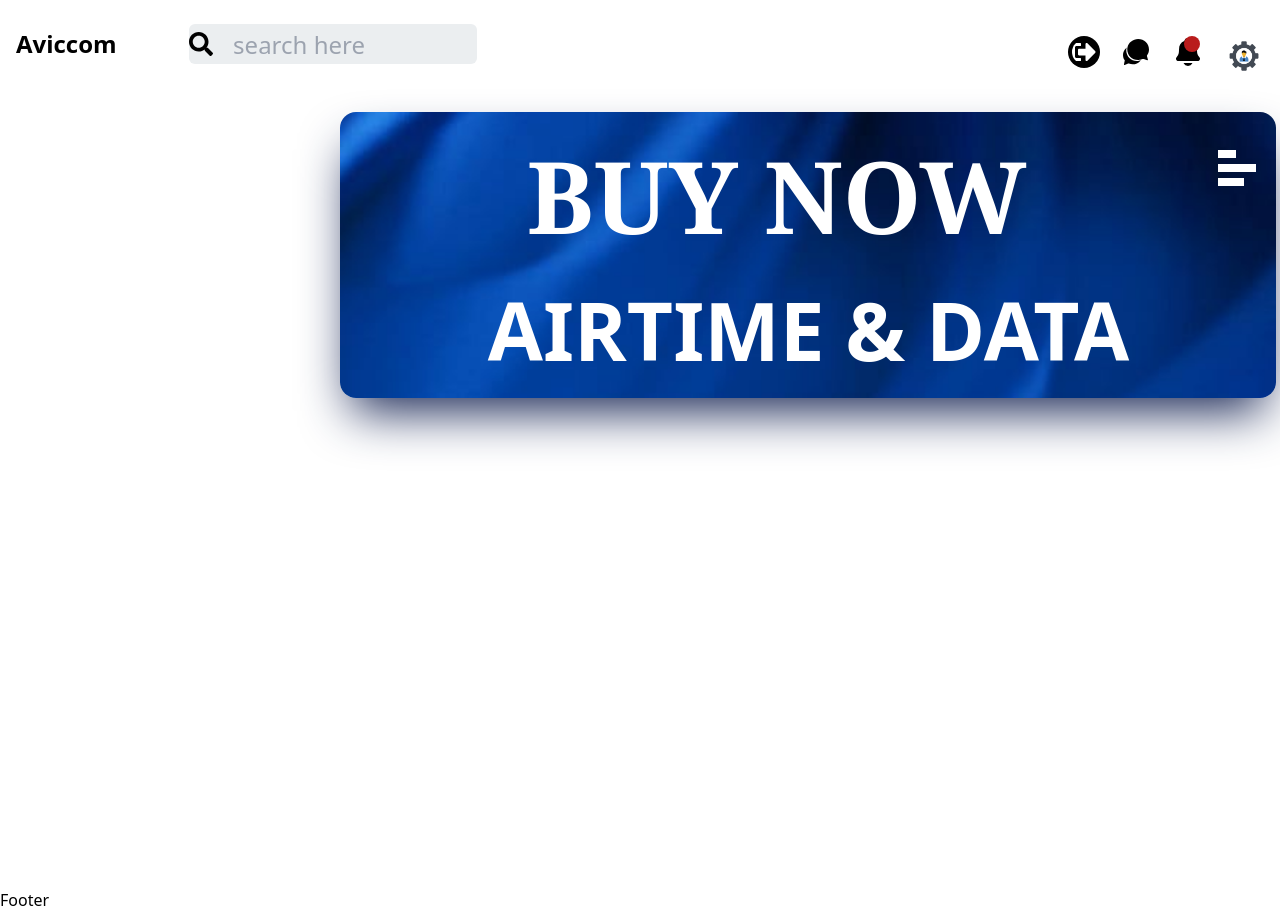
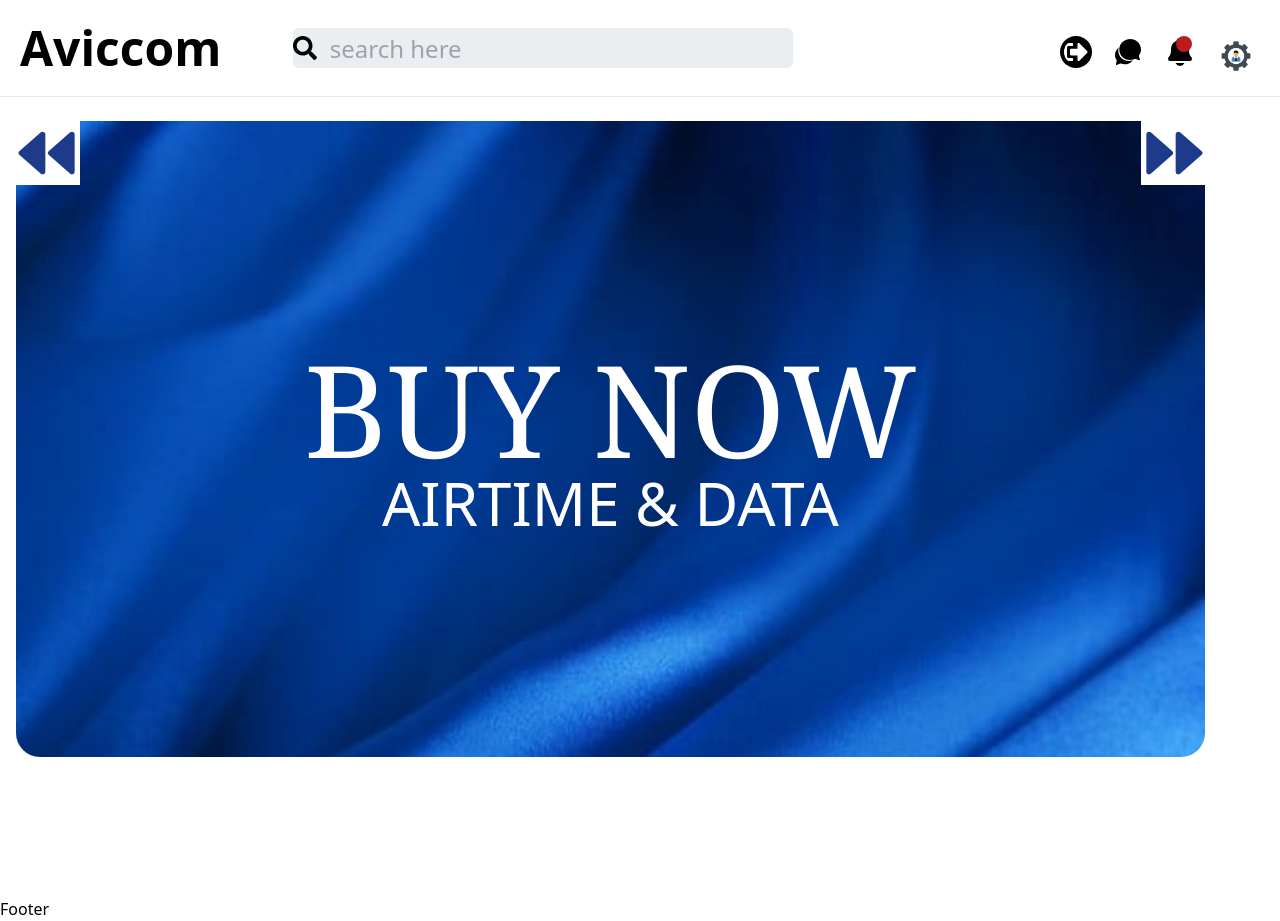
Before and after one commit to aviciinvestment/airtime-project, a React (Vite) app in the folder frontend/: page / in a window 1280 px wide. Built offline with nearby package versions, Linux system fonts and the light colour scheme.

Commit message:
new development

```diff
--- a/frontend/src/App.jsx
+++ b/frontend/src/App.jsx
@@ -8,7 +8,7 @@ function App() {
 
   return (
     <>
-    <Navbar/>
+    <Navbar/><hr/>
     <main className='min-h-screen max-w-screen-2xl mx-auto px-4 py-6'>
       <Outlet/>
     </main>
--- a/frontend/src/components/Navbar.jsx
+++ b/frontend/src/components/Navbar.jsx
@@ -13,22 +13,20 @@ const currentUser = true;
 const notification = true;
 
 return (
-    <header className='max-w-screen-2xl mx-auto px-4 py-6'>
-        <nav className='flex justify-between items-center '>
-            {/* left side */}
-            <div className='flex items-center md:gap-16 gap-4'>
-                <span className='text-2xl font-bold' >Aviccom</span>
-            {/* search input */}
+    <header className='w-full py-6 px-5'>
+        <nav className='flex justify-between'>
+            <div className='flex items-center lg:gap-16 gap-2 '>
+                <span className='text-5xl font-bold' >Aviccom</span>
                 <div className='relative sm:w-72 w-40 space-x-2'>
                     <FaSearch className='absolute inline-block left-2 inset-y-2 size-6'/>
                     <input type='text' placeholder='  search here'
-                    className='bg-[#ebeef0] py-1 md:px-8 px-6 rounded-md
-                    focus:outline-none size-10 text-2xl w-full'
+                    className='bg-[#ebeef0]  px-6 rounded-md
+                    focus:outline-dotted size-10 text-2xl lg:w-[500px] w-full'
                     />
                 </div>
             </div>
-            {/* right side */}
-            <div className='relative flex space-x-5 top-3'>
+
+            <div className='flex space-x-5 top-9 right-6 fixed'>
                 <Link to = "/">
                     <FaSignOutAlt className='size-8 text-white bg-black  p-1 rounded-2xl'/>
                 </Link>
--- a/frontend/src/pages/home/Banner.jsx
+++ b/frontend/src/pages/home/Banner.jsx
@@ -1,22 +1,29 @@
 import React from 'react'
 import { RiBarChartHorizontalFill } from "react-icons/ri";
 import { Link } from 'react-router-dom';
+import { TbPlayerTrackNextFilled } from "react-icons/tb";
+import { TbPlayerTrackPrevFilled } from "react-icons/tb";
 
+var list = ['hero-pattern','more-pattern']
+function change(){
+  for(var i = 0;i < list.length;i++)
+  return list[i];
 
+}
 
 const Banner = () => {
   return (
 
-        <div className=' text-white cursor-pointer bg-footer-texture bg-cover rounded-2xl
-          right-0 w-3/4 h-1/2 shadow-blue-950 shadow-2xl ml-[26%]'>
-            <Link className='float-right '><RiBarChartHorizontalFill className='size-12 mt-8 mr-4'/></Link>
-            <div className='font-bold text-center py-20 lg:py-2
-           items-center'>
-                <h1 className=' font-serif text-[50px] sm:text-[40px] md:text-[80px] lg:text-[100px] '>BUY NOW</h1>
-                <p className='text-[30px] sm:text-[50px] md:text-[50px] lg:text-[80px] '>AIRTIME & DATA</p>
+
+            <div id='FULLCLASS' className='cursor-pointer bg-footer-texture  bg-cover w-fit flex text-white rounded-3xl'>
+              <TbPlayerTrackPrevFilled className='text-blue-900 bg-white size-16'/>
+              <div className=' text-center p-32 lg:p-56'>
+                <h1 className=' font-serif text-9xl'>BUY NOW</h1>
+                <p className='text-6xl'>AIRTIME & DATA</p>
+              </div>
+                <Link ><TbPlayerTrackNextFilled className='text-blue-900 bg-white size-16' /> </Link >
             </div>
 
-        </div>
   )
 }
 
--- a/frontend/tailwind.config.js
+++ b/frontend/tailwind.config.js
@@ -13,8 +13,9 @@ export default {
         'Favorite': '#FF5841'
       },
       backgroundImage: {
-        'hero-pattern': "url('assets/glo.jpeg')",
+        'hero-pattern': "url('glo.jpeg')",
         'footer-texture': "url('assets/blue1.jpeg')",
+        'more-pattern': "url('airtel.jpeg')"
       }
     },
   },
```
